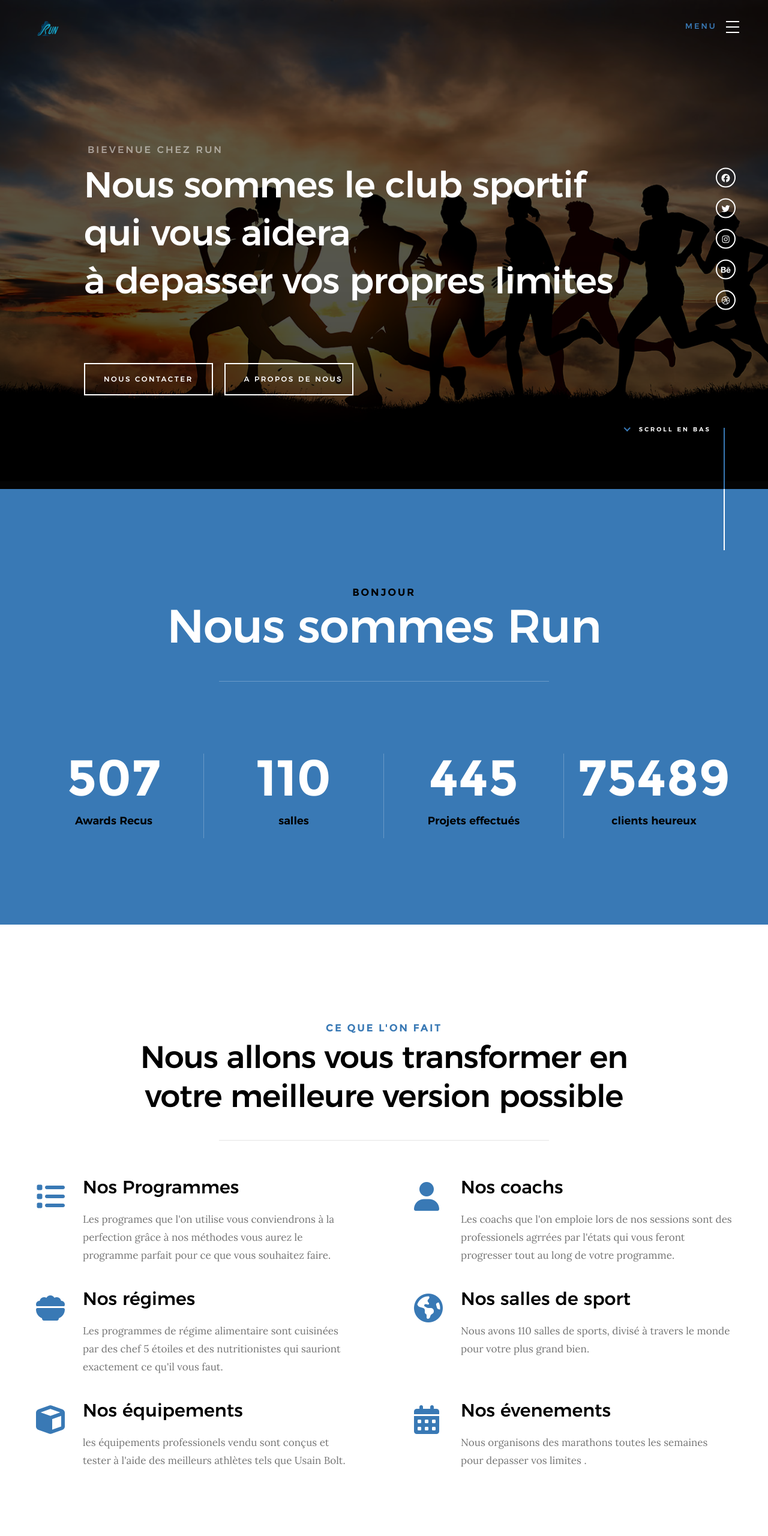
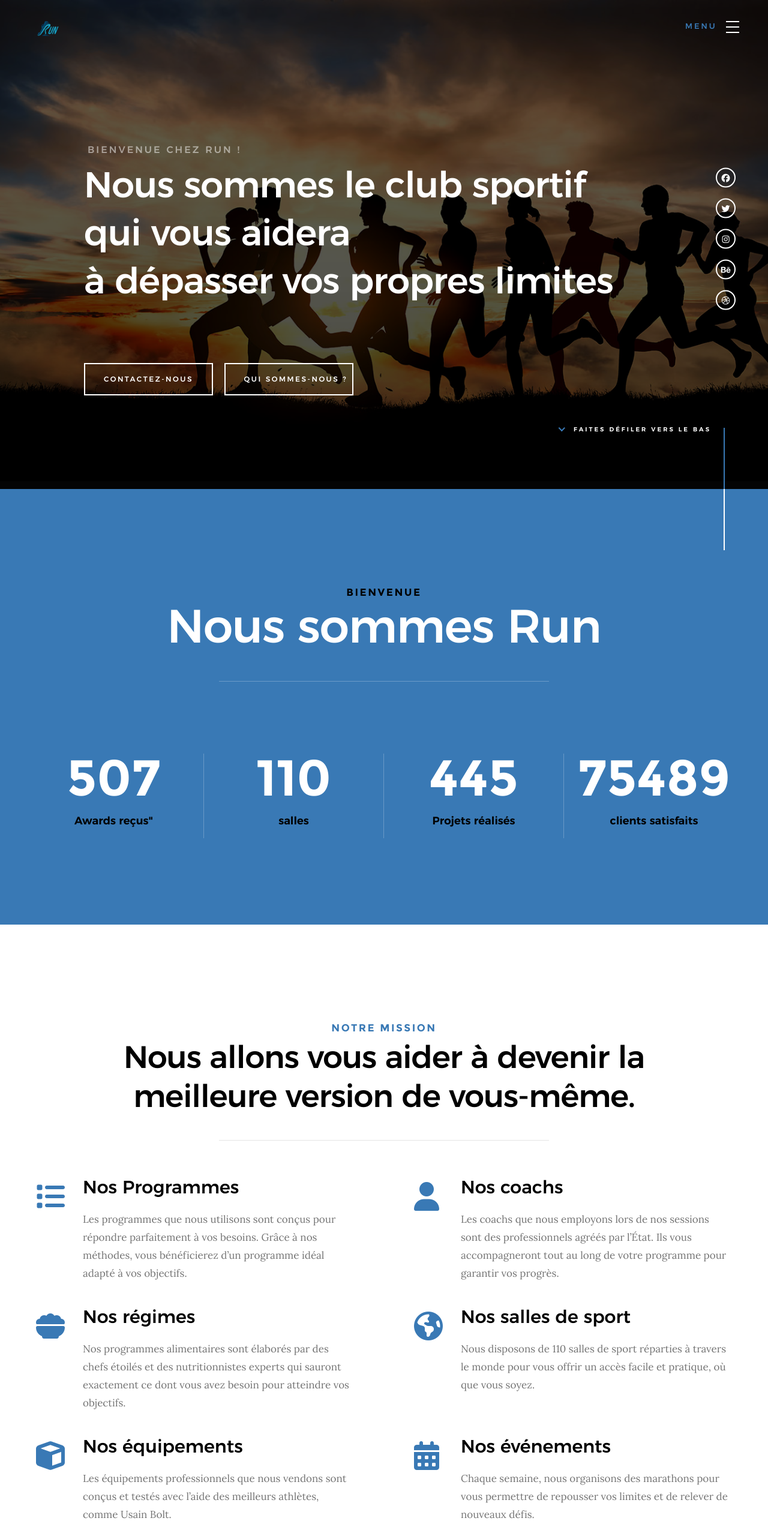
Before and after one commit to kzczane/run, a plain HTML site: page index.html in a window 1280 px wide. Shown: the top 2560 px of the page at 60% size. Drawn offline with Linux system fonts and the light colour scheme; files whose address does not match are found by name.

Commit message:
Update index.html

```diff
--- a/index.html
+++ b/index.html
@@ -66,7 +66,7 @@
                     <li><a class="smoothscroll"  href="#contact" title="contact">Contact</a></li>
                 </ul>
 
-                <p>Ce qui compte pour nous c'est vous. Alors n'ayez pas <a href='#0'>peur</a> et <a href='#0'></a>depasser</a> vos <a href='#0'>propres limites. </a></p>
+                <p>Ce qui compte pour nous, c'est vous. Alors n'ayez pas <a href='#0'>peur</a> et <a href='#0'></a>dépasser</a> vos <a href='#0'>propres limites. </a></p>
 
                 <ul class="header-nav__social">
                     <li>
@@ -109,21 +109,21 @@
 
             <div class="row home-content__main">
 
-                <h3>Bievenue chez Run</h3>
+                <h3>Bienvenue chez Run !</h3>
 
                 <h1>
                     Nous sommes le club sportif<br>
                     qui vous aidera <br>
-                    à depasser vos propres limites<br>
+                    à dépasser vos propres limites<br>
 
                 </h1>
 
                 <div class="home-content__buttons">
                     <a href="#contact" class="smoothscroll btn btn--stroke">
-                        Nous contacter
+                       Contactez-nous
                     </a>
                     <a href="#about" class="smoothscroll btn btn--stroke">
-                        A propos de nous
+                      Qui sommes-nous ?
                     </a>
                 </div>
 
@@ -131,7 +131,7 @@
 
             <div class="home-content__scroll">
                 <a href="#about" class="scroll-link smoothscroll">
-                    <span>scroll en bas</span>
+                    <span>Faites défiler vers le bas</span>
                 </a>
             </div>
 
@@ -168,7 +168,7 @@
 
         <div class="row section-header has-bottom-sep" data-aos="fade-up">
             <div class="col-full">
-                <h3 class="subhead subhead--dark">Bonjour</h3>
+                <h3 class="subhead subhead--dark">Bienvenue</h3>
                 <h1 class="display-1 display-1--light">Nous sommes Run</h1>
             </div>
         </div> <!-- end section-header -->
@@ -185,7 +185,7 @@
 
             <div class="col-block stats__col ">
                 <div class="stats__count">507</div>
-                <h5>Awards Recus</h5>
+                <h5>Awards reçus"</h5>
             </div>
             <div class="col-block stats__col">
                 <div class="stats__count">110</div>
@@ -193,11 +193,11 @@
             </div>
             <div class="col-block stats__col">
                 <div class="stats__count">445</div>
-                <h5>Projets effectués</h5>
+                <h5>Projets réalisés</h5>
             </div>
             <div class="col-block stats__col">
                 <div class="stats__count">75489</div>
-                <h5>clients heureux</h5>
+                <h5>clients satisfaits</h5>
             </div>
 
         </div> <!-- end about-stats -->
@@ -213,8 +213,8 @@
 
         <div class="row section-header has-bottom-sep" data-aos="fade-up">
             <div class="col-full">
-                <h3 class="subhead">Ce que l'on fait</h3>
-                <h1 class="display-2">Nous allons vous transformer en votre meilleure version possible</h1>
+                <h3 class="subhead">Notre mission</h3>
+                <h1 class="display-2">Nous allons vous aider à devenir la meilleure version de vous-même.</h1>
             </div>
         </div> <!-- end section-header -->
 
@@ -226,7 +226,7 @@
                 </div>
                 <div class="service-text">
                     <h3 class="h2">Nos Programmes</h3>
-                    <p>Les programes que l'on utilise vous conviendrons à la perfection grâce à nos méthodes vous aurez le programme parfait pour ce que vous souhaitez faire.
+                    <p>Les programmes que nous utilisons sont conçus pour répondre parfaitement à vos besoins. Grâce à nos méthodes, vous bénéficierez d’un programme idéal adapté à vos objectifs.
                     </p>
                 </div>
             </div>
@@ -237,7 +237,7 @@
                 </div>
                 <div class="service-text">
                     <h3 class="h2">Nos coachs</h3>
-                    <p>Les coachs que l'on emploie lors de nos sessions sont des professionels agrrées par l'états qui vous feront progresser tout au long de votre programme.
+                    <p>Les coachs que nous employons lors de nos sessions sont des professionnels agréés par l’État. Ils vous accompagneront tout au long de votre programme pour garantir vos progrès.
                     </p>
                 </div>
             </div>
@@ -248,7 +248,7 @@
                 </div>
                 <div class="service-text">
                     <h3 class="h2">Nos régimes</h3>
-                    <p>Les programmes de régime alimentaire sont cuisinées par des chef 5 étoiles et des nutritionistes qui sauriont exactement ce qu'il vous faut.
+                    <p>Nos programmes alimentaires sont élaborés par des chefs étoilés et des nutritionnistes experts qui sauront exactement ce dont vous avez besoin pour atteindre vos objectifs.
                     </p>
                 </div>
             </div>
@@ -259,7 +259,7 @@
                 </div>
                 <div class="service-text">
                     <h3 class="h2">Nos salles de sport</h3>
-                    <p>Nous avons 110 salles de sports, divisé à travers le monde pour votre plus grand bien.
+                    <p>Nous disposons de 110 salles de sport réparties à travers le monde pour vous offrir un accès facile et pratique, où que vous soyez.
                     </p>
                 </div>
             </div>
@@ -270,7 +270,7 @@
                 </div>
                 <div class="service-text">
                     <h3 class="h2">Nos équipements</h3>
-                    <p>les équipements professionels vendu sont conçus et tester à l'aide des meilleurs athlètes tels que Usain Bolt.
+                    <p>Les équipements professionnels que nous vendons sont conçus et testés avec l’aide des meilleurs athlètes, comme Usain Bolt.
                     </p>
                 </div>
             </div>
@@ -278,8 +278,8 @@
             <div class="col-block service-item" data-aos="fade-up">
                 <div class="service-icon"><i class="fa-solid fa-calendar-days"></i></div>
                 <div class="service-text">
-                    <h3 class="h2">Nos évenements</h3>
-                    <p>Nous organisons des marathons toutes les semaines pour depasser vos limites .
+                    <h3 class="h2">Nos événements</h3>
+                    <p>Chaque semaine, nous organisons des marathons pour vous permettre de repousser vos limites et de relever de nouveaux défis.
                     </p>
                 </div>
             </div>
@@ -298,7 +298,7 @@
             <div class="row section-header has-bottom-sep light-sep" data-aos="fade-up">
                 <div class="col-full">
                     <h3 class="subhead">Nos projets récents</h3>
-                    <h1 class="display-2 display-2--light">Nous adorons ce que nous faisons, regarde nos dernièrs projets</h1>
+                    <h1 class="display-2 display-2--light">Nous faisons notre travail avec passion, découvrez nos derniers projets !</h1>
                 </div>
             </div> <!-- end section-header -->
 
@@ -332,7 +332,7 @@
                             </a>
 
                             <div class="item-folio__caption">
-                                <p>Notre Marathon a paris s'est déroulé en 2021 est acueilli plus de 20 000 sportfis un évenement inoubliable.</p>
+                                <p>Notre marathon de Paris, organisé en 2021, a accueilli plus de 20 000 sportifs. Un événement inoubliable !</p>
                             </div>
 
                         </div>
@@ -362,7 +362,7 @@
                             </a>
 
                             <div class="item-folio__caption">
-                                <p>Notre Marathon au Japon s'est déroulé en 2021 est acueilli plus de 14 000  sportfis une vraie compétition !</p>
+                                <p>Notre marathon au Japon, qui s’est déroulé en 2021, a accueilli plus de 14 000 sportifs. Un véritable événement de compétition !</p>
                             </div>
 
                         </div>
@@ -392,7 +392,7 @@
                             </a>
 
                             <div class="item-folio__caption">
-                                <p>Notre tout premier Marathon caritatif s'est déroulé à New York en 2021 est acueilli plus de 39 000  sportifs et à récolté 175 459 $ ! </p>
+                                <p>Notre tout premier marathon caritatif s’est déroulé à New York en 2021, où plus de 39 000 sportifs ont participé et ont permis de récolter 175 459 $ ! </p>
                             </div>
 
                         </div>
@@ -422,7 +422,7 @@
                             </a>
 
                             <div class="item-folio__caption">
-                                <p>Notre premier biathlon, une compétition qui montre bien les résultats de nos programmes.</p>
+                                <p>Notre premier biathlon, une compétition qui illustre parfaitement l’efficacité de nos programmes</p>
                             </div>
 
                         </div>
@@ -452,7 +452,7 @@
                             </a>
 
                             <div class="item-folio__caption">
-                                <p>Peux après le biathlon voici notre triathlon un grand projet sportif comptétitif.</p>
+                                <p>Peu après le biathlon, voici notre triathlon, un projet sportif ambitieux et compétitif.</p>
                             </div>
 
                         </div>
@@ -482,7 +482,7 @@
                             </a>
 
                             <div class="item-folio__caption">
-                                <p>Une course compétitive entrte 85 athlète de haut niveau .</p>
+                                <p>Une course compétitive entre 85 athlètes de haut niveau.</p>
                             </div>
 
                         </div>
@@ -529,7 +529,7 @@
 
                     <div class="testimonials__slide">
 
-                        <p>Run est vraiment fantastique, c'est un véritable changement dans ma vie cela fait maintenant un mois que j'effectue leur programme et le changement est remarquable .Run est vraiment  le meilleur club que j'ai pu tester !</p>
+                        <p>Run est vraiment fantastique ! C’est un véritable tournant dans ma vie. Cela fait maintenant un mois que je suis leur programme, et les résultats sont remarquables. Run est sans aucun doute le meilleur club que j'ai jamais testé !</p>
 
                         <img src="images/avatars/user-01.jpg" alt="Author image" class="testimonials__avatar">
                         <div class="testimonials__info">
@@ -541,7 +541,7 @@
 
                     <div class="testimonials__slide">
 
-                        <p> Run est juste parfait c'est vraiment le club qu'il vous faut pour depasser vos limites que dire die plus run est incroyable !!! .</p>
+                        <p>Run est tout simplement parfait ! C’est vraiment le club qu’il vous faut pour dépasser vos limites. Que dire de plus ? Run est tout simplement incroyable !</p>
 
                         <img src="images/avatars/user-05.jpg" alt="Author image" class="testimonials__avatar">
                         <div class="testimonials__info">
@@ -553,7 +553,7 @@
 
                     <div class="testimonials__slide">
 
-                        <p>Run est le club est qu'il vous faut. J'ai été  très agréablement surpris de la qualité de leur programme d'entrainement et de leur régime alimentaire proposé pour performer à traver differents domaines que ce soit du cardio, du renforcement musculaire ou encore du crossfit. Je recommande fortement ce club pour la qualité de leur programme .</p>
+                        <p>Run est le club qu'il vous faut. J'ai été très agréablement surpris par la qualité de leur programme d'entraînement et de leur régime alimentaire, conçus pour performer dans divers domaines, que ce soit le cardio, le renforcement musculaire ou encore le crossfit. Je recommande vivement ce club pour la qualité de ses programmes.</p>
 
                         <img src="images/avatars/user-02.jpg" alt="Author image" class="testimonials__avatar">
                         <div class="testimonials__info">
@@ -580,8 +580,8 @@
 
         <div class="row section-header" data-aos="fade-up">
             <div class="col-full">
-                <h3 class="subhead">Contacter nous</h3>
-                <h1 class="display-2 display-2--light">Nous contacter pour un projet ou juste pour nous laisser un avis</h1>
+                <h3 class="subhead">Contactez-nous</h3>
+                <h1 class="display-2 display-2--light">Contactez-nous pour un projet ou simplement pour nous laisser un avis</h1>
             </div>
         </div>
 
@@ -589,7 +589,7 @@
 
             <div class="contact-primary">
 
-                <h3 class="h6">Envoyer Nous Un Message</h3>
+                <h3 class="h6">Envoyez-nous un message</h3>
 
                 <form name="contactForm" id="contactForm" method="post" action="" novalidate="novalidate">
                     <fieldset>
```
